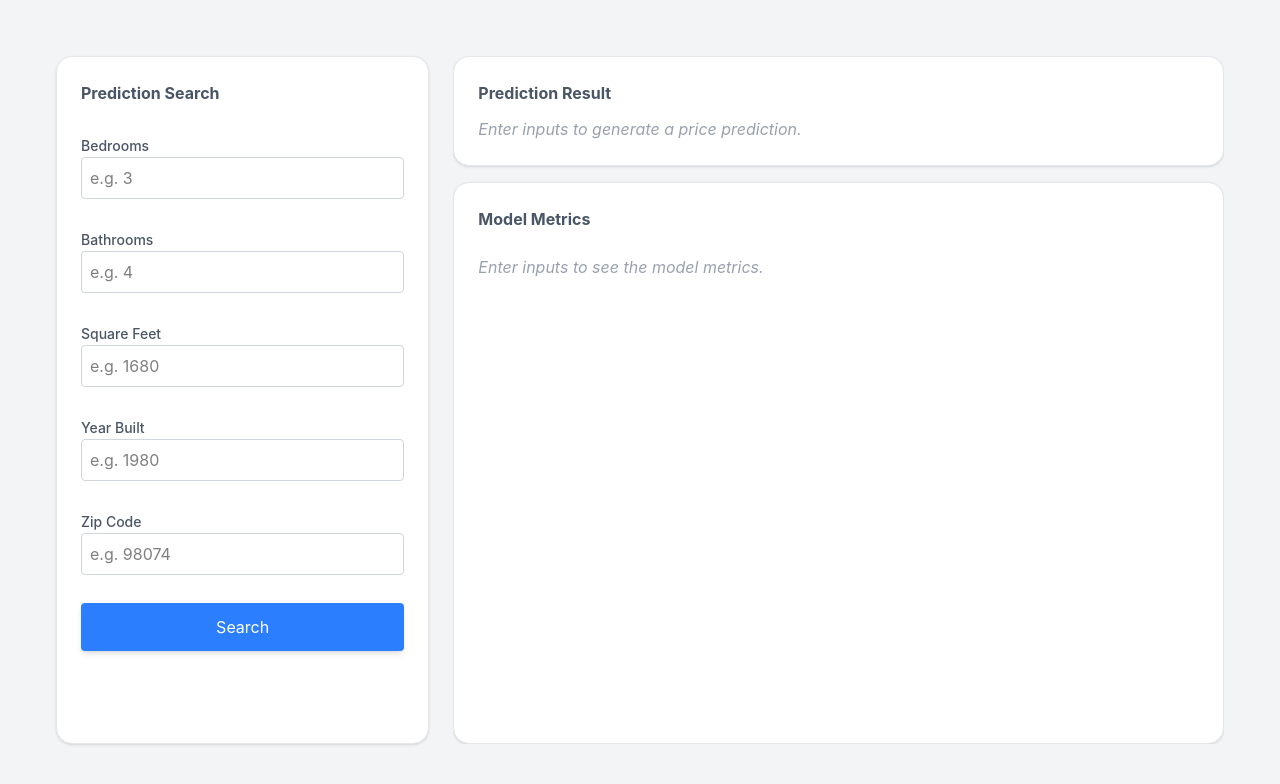
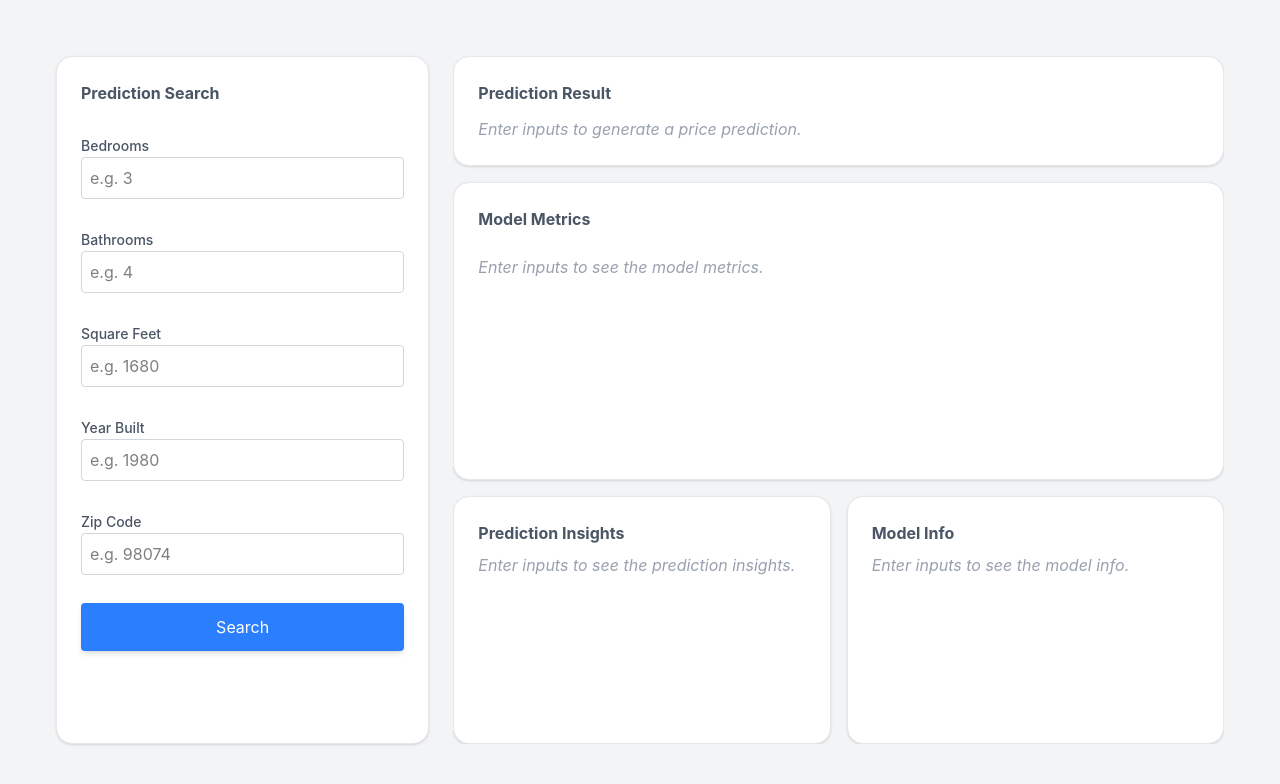
Before and after one commit to eobcre/ml-house-price, a React (Vite) app in the folder frontend/: page / in a window 1280 px wide. Shown: the top 784 px of the page. Built offline with nearby package versions, Linux system fonts and the light colour scheme.

Commit message:
feature: add new components

```diff
--- a/frontend/src/App.tsx
+++ b/frontend/src/App.tsx
@@ -3,6 +3,8 @@ import { useState } from "react";
 import PredictionInput from "./sections/PredictionInput";
 import PredictionResult from "./sections/PredictionResult";
 import ModelMetrics from "./sections/ModelMetrics";
+import PredictionInsights from "./sections/PredictionInsights";
+import ModelInfo from "./sections/ModelInfo";
 import Loader from "./components/Loader";
 
 // form props
@@ -159,9 +161,17 @@ const App = () => {
           <section className="bg-white border border-gray-200 rounded-2xl shadow-sm p-6">
             <PredictionResult title="Prediction Result" result={result} submittedForm={submittedForm} formatCurrency={formatCurrency} />
           </section>
-          <section className="bg-white border border-gray-200 rounded-2xl shadow-sm p-6 flex-1 overflow-y-auto">
+          <section className="bg-white border border-gray-200 rounded-2xl shadow-sm flex-1 p-6 overflow-y-auto">
             <ModelMetrics title="Model Metrics" result={result} />
           </section>
+          <div className="grid grid-cols-1 gap-4 flex-1 lg:grid-cols-2">
+            <section className="bg-white border border-gray-200 rounded-2xl shadow-sm p-6 ">
+              <PredictionInsights title="Prediction Insights" result={result} />
+            </section>
+            <section className="bg-white border border-gray-200 rounded-2xl shadow-sm p-6">
+              <ModelInfo title="Model Info" result={result} />
+            </section>
+          </div>
         </div>
       </div>
       {loading && <Loader />}
```
